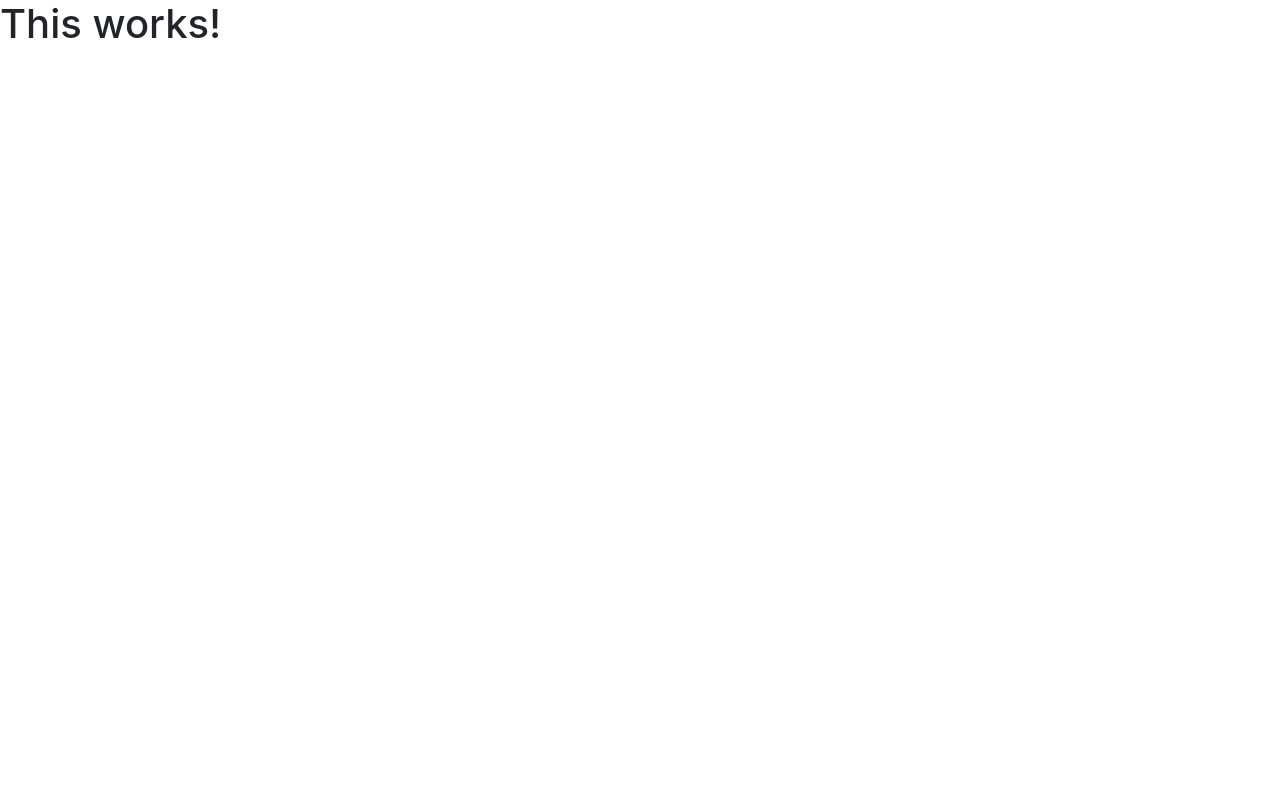
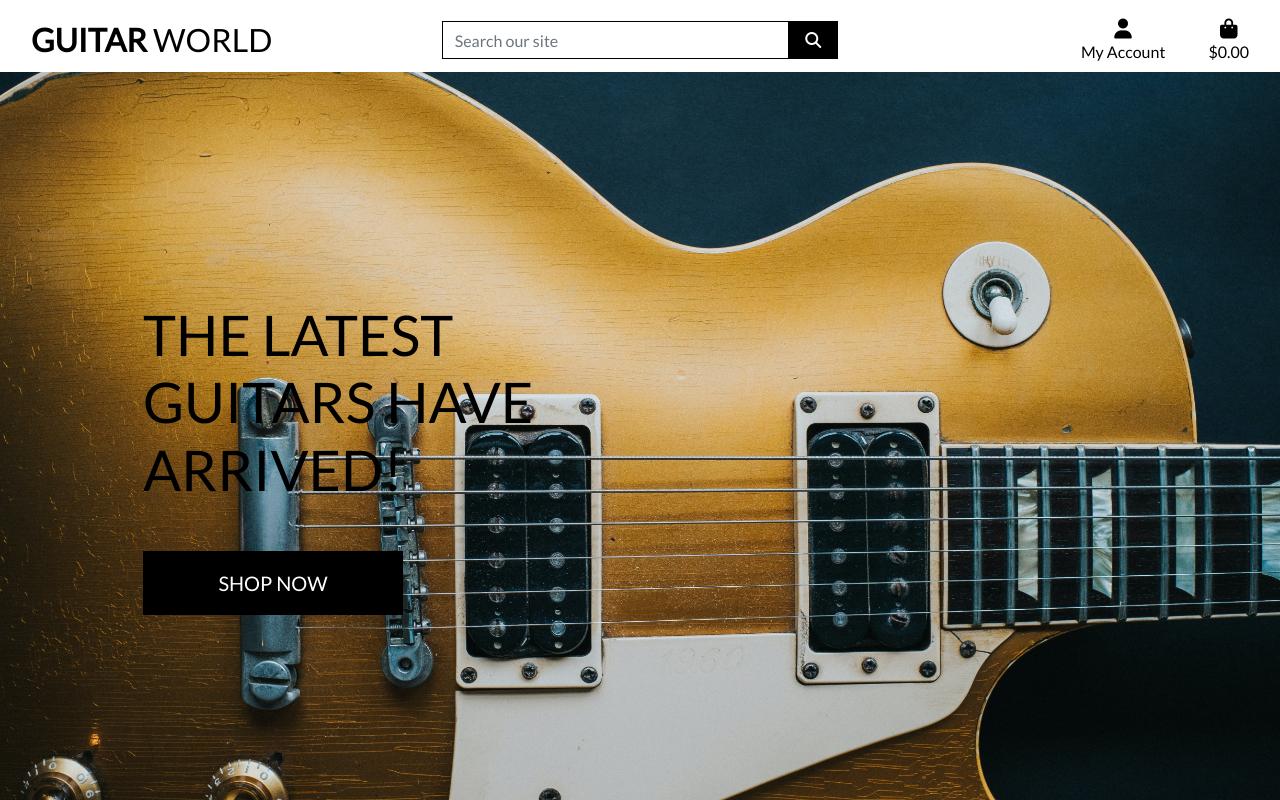
Before and after one commit to Christo107/guitar_world, a Django app: page / in a window 1280 px wide. Before the commit the page is almost empty. Run offline with Django 4.2, Linux system fonts and the light colour scheme; some libraries are stand-ins or nearby versions.

Commit message:
Added homepage elements and css styles

```diff
--- a/guitar_world/settings.py
+++ b/guitar_world/settings.py
@@ -145,6 +145,10 @@ USE_TZ = True
 # https://docs.djangoproject.com/en/4.2/howto/static-files/
 
 STATIC_URL = 'static/'
+STATICFILES_DIRS = (os.path.join(BASE_DIR, 'static'),)
+
+MEDIA_URL = '/media/'
+MEDIA_ROOT = os.path.join(BASE_DIR, 'media')
 
 # Default primary key field type
 # https://docs.djangoproject.com/en/4.2/ref/settings/#default-auto-field
--- a/guitar_world/urls.py
+++ b/guitar_world/urls.py
@@ -16,9 +16,11 @@ Including another URLconf
 """
 from django.contrib import admin
 from django.urls import path, include
+from django.conf import settings
+from django.conf.urls.static import static
 
 urlpatterns = [
     path('admin/', admin.site.urls),
     path('accounts/', include('allauth.urls')),
     path('', include('home.urls')),
-]
+] + static(settings.MEDIA_URL, document_root=settings.MEDIA_ROOT)
--- a/home/templates/home/index.html
+++ b/home/templates/home/index.html
@@ -1,6 +1,27 @@
 {% extends "base.html" %}
 {% load static %}
 
+{% block page_header %}
+    <div class="container header-container">
+        <div class="row">
+            <div class="col"></div>
+        </div>
+    </div>
+{% endblock %}
+
 {% block content %}
-    <h1>This works!</h1>
+    <div class="container h-100">
+        <div class="row h-100">
+            <div class="col-7 col-md-6 my-auto">
+                <h1 class="display-4 logo-font text-black">
+                    The latest guitars have arrived!
+                </h1>
+                <div class="my-5">
+                    <h4>
+                        <a href="" class="shop-now-button btn btn-lg rounded-0 text-uppercase py-3">Shop Now</a>
+                    </h4>
+                </div>
+            </div>
+        </div>
+    </div>
 {% endblock %}
--- /dev/null
+++ b/static/css/base.css
@@ -0,0 +1,82 @@
+html {
+    height: 100%;
+}
+
+body {
+    /* background image courtesy of https://unsplash.com/photos/OwMIhcZu_X8?utm_source=unsplash&utm_medium=referral&utm_content=creditShareLink */
+    background: url('/media/homepage_hero_image_lespaul.jpg') no-repeat center center fixed;
+    background-size: cover;
+    height: calc(100vh - 164px);
+    color: #555;
+    font-family: 'Lato';
+}
+
+/* from Bulma  for fontawesome icons */
+.icon {
+    align-items: center;
+    display: inline-flex;
+    justify-content: center;
+    height: 1.5rem;
+    width: 1.5rem;
+}
+
+.logo-font {
+    text-transform: uppercase;
+}
+
+.main-logo-link {
+    width: fit-content;
+}
+
+.shop-now-button {
+    background: black;
+    color: white;
+    min-width: 260px;
+}
+
+.btn-black {
+    background: black;
+    color: white;
+}
+
+.shop-now-button:hover,
+.shop-now-button:active,
+.shop-now-button:focus,
+.btn-black:hover,
+.btn-black:active,
+.btn-black:focus {
+    background: #222;
+    color: white;
+}
+
+.text-black {
+    color: #000 !important;
+}
+
+.border-black {
+    border: 1px solid black !important;
+}
+
+/* -------------------------------- Media Queries */
+
+/* Slightly larger container on xl screens */
+@media (min-width: 1200px) {
+  .container {
+    max-width: 80%;
+  }
+}
+
+/* fixed top navbar only on medium and up */
+@media (min-width: 992px) {
+    .fixed-top-desktop-only {
+        position: fixed;
+        top: 0;
+        right: 0;
+        left: 0;
+        z-index: 1030;
+    }
+
+    .header-container {
+        padding-top: 164px;
+    }
+}
--- a/templates/base.html
+++ b/templates/base.html
@@ -1,5 +1,6 @@
+<!--based on Boutique Ado walthrough with customisations-->
 {% load static %}
-<!--Base.html based on Boutique Ado walkthrough project with customisation-->
+
 <!doctype html>
 <html lang="en">
   <head>
@@ -15,12 +16,15 @@
 
     {% block corecss %}
         <link rel="stylesheet" href="https://stackpath.bootstrapcdn.com/bootstrap/4.4.1/css/bootstrap.min.css" integrity="sha384-Vkoo8x4CGsO3+Hhxv8T/Q5PaXtkKtu6ug5TOeNV6gBiFeWPGFN9MuhOf23Q9Ifjh" crossorigin="anonymous">
+        <link rel="stylesheet" href="https://fonts.googleapis.com/css?family=Lato&display=swap">
+        <link rel="stylesheet" href="{% static 'css/base.css' %}">
     {% endblock %}
 
     {% block extra_css %}
     {% endblock %}
 
     {% block corejs %}
+        <script src="https://kit.fontawesome.com/e9c73d7092.js" crossorigin="anonymous"></script>
         <script src="https://code.jquery.com/jquery-3.4.1.slim.min.js" integrity="sha384-J6qa4849blE2+poT4WnyKhv5vZF5SrPo0iEjwBvKU7imGFAV0wwj1yYfoRSJoZ+n" crossorigin="anonymous"></script>
         <script src="https://cdn.jsdelivr.net/npm/popper.js@1.16.0/dist/umd/popper.min.js" integrity="sha384-Q6E9RHvbIyZFJoft+2mJbHaEWldlvI9IOYy5n3zV9zzTtmI3UksdQRVvoxMfooAo" crossorigin="anonymous"></script>
         <script src="https://stackpath.bootstrapcdn.com/bootstrap/4.4.1/js/bootstrap.min.js" integrity="sha384-wfSDF2E50Y2D1uUdj0O3uMBJnjuUD4Ih7YwaYd1iqfktj0Uod8GCExl3Og8ifwB6" crossorigin="anonymous"></script>
@@ -32,7 +36,68 @@
     <title>Guitar World {% block extra_title %}{% endblock %}</title>
   </head>
   <body>
-    <header class="container-fluid fixed-top"></header>
+    <header class="container-fluid fixed-top">
+      <div id="topnav" class="row bg-white pt-lg-2 d-none d-lg-flex">
+            <div class="col-12 col-lg-4 my-auto py-1 py-lg-0 text-center text-lg-left">
+                <a href="{% url 'home' %}" class="nav-link main-logo-link">
+                    <h2 class="logo-font text-black my-0"><strong>Guitar</strong> World</h2>
+                </a>
+            </div>
+            <div class="col-12 col-lg-4 my-auto py-1 py-lg-0">
+              <form method="GET" action="">
+                  <div class="input-group w-100">
+                      <input class="form-control border border-black rounded-0" type="text" name="q" placeholder="Search our site">
+                      <div class="input-group-append">
+                          <button class="form-control btn btn-black border border-black rounded-0" type="submit">
+                              <span class="icon">
+                                  <i class="fas fa-search"></i>
+                              </span>
+                          </button>
+                      </div>
+                  </div>
+              </form>
+            </div>
+            <div class="col-12 col-lg-4 my-auto py-1 py-lg-0">
+                <ul class="list-inline list-unstyled text-center text-lg-right my-0">
+                    <li class="list-inline-item dropdown">
+                        <a class="text-black nav-link" href="#" id="user-options" data-toggle="dropdown" aria-haspopup="true" aria-expanded="false">
+                            <div class="text-center">
+                                <div><i class="fas fa-user fa-lg"></i></div>
+                                <p class="my-0">My Account</p>
+                            </div>
+                        </a>
+                        <div class="dropdown-menu border-0" aria-labelledby="user-options">
+                            {% if request.user.is_authenticated %}
+                                {% if request.user.is_superuser %}
+                                    <a href="" class="dropdown-item">Product Management</a>
+                                {% endif %}
+                                <a href="" class="dropdown-item">My Profile</a>
+                                <a href="{% url 'account_logout' %}" class="dropdown-item">Logout</a>
+                            {% else %}
+                                <a href="{% url 'account_signup' %}" class="dropdown-item">Register</a>
+                                <a href="{% url 'account_login' %}" class="dropdown-item">Login</a>
+                            {% endif %}
+                        </div>
+                    </li>
+                    <li class="list-inline-item">
+                        <a class="{% if grand_total %}text-info font-weight-bold{% else %}text-black{% endif %} nav-link" href="">
+                            <div class="text-center">
+                                <div><i class="fas fa-shopping-bag fa-lg"></i></div>
+                                <p class="my-0">
+                                    {% if grand_total %}
+                                        ${{ grand_total|floatformat:2 }}
+                                    {% else %}
+                                        $0.00
+                                    {% endif %}
+                                </p>
+                            </div>
+                        </a>
+                    </li>
+                </ul>
+            </div>
+        </div>
+    </header>
+
 
     {% if messages %}
         <div class="message-container"></div>
```
Also changed, not shown: media/homepage_hero_image_lespaul.jpg (added).
